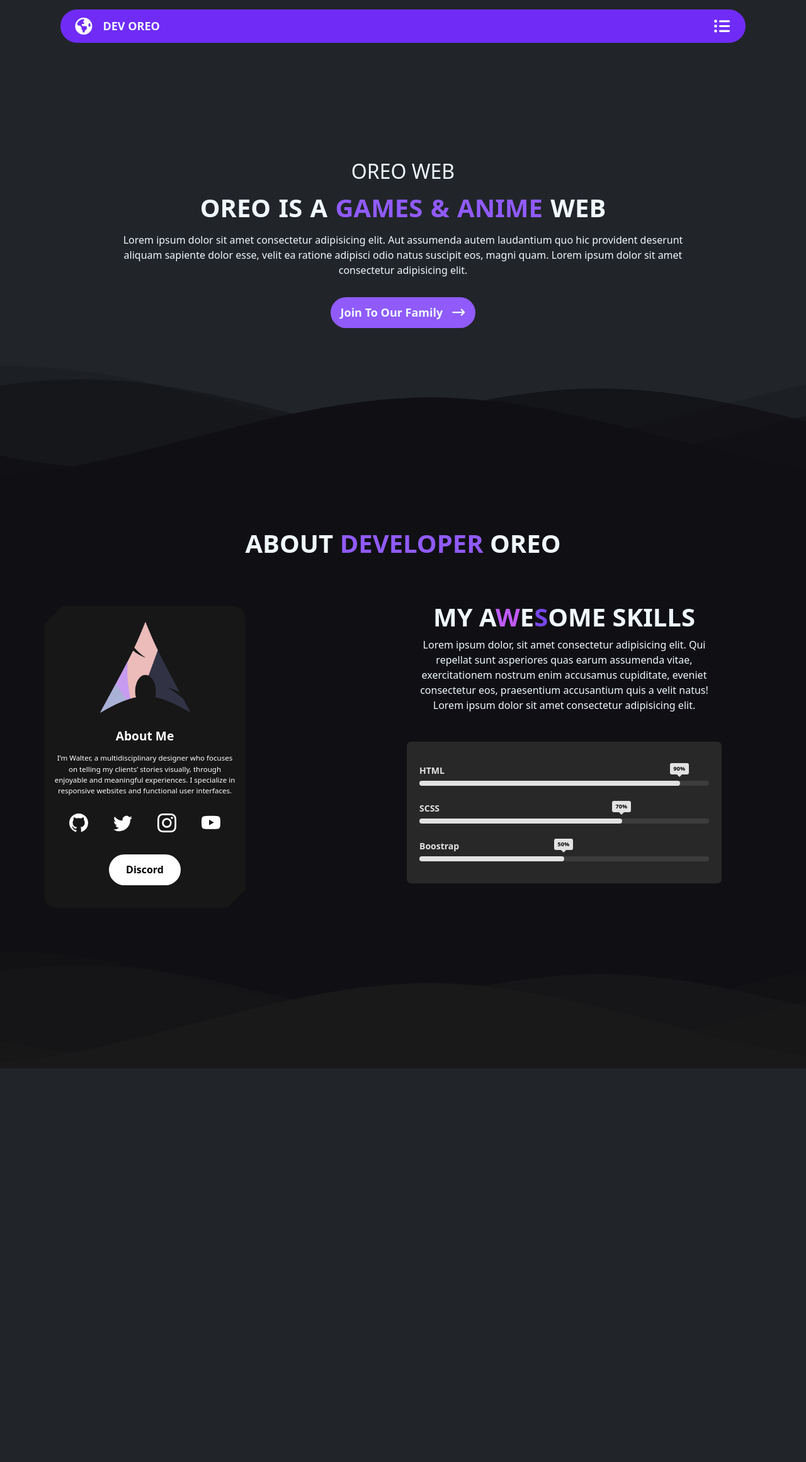
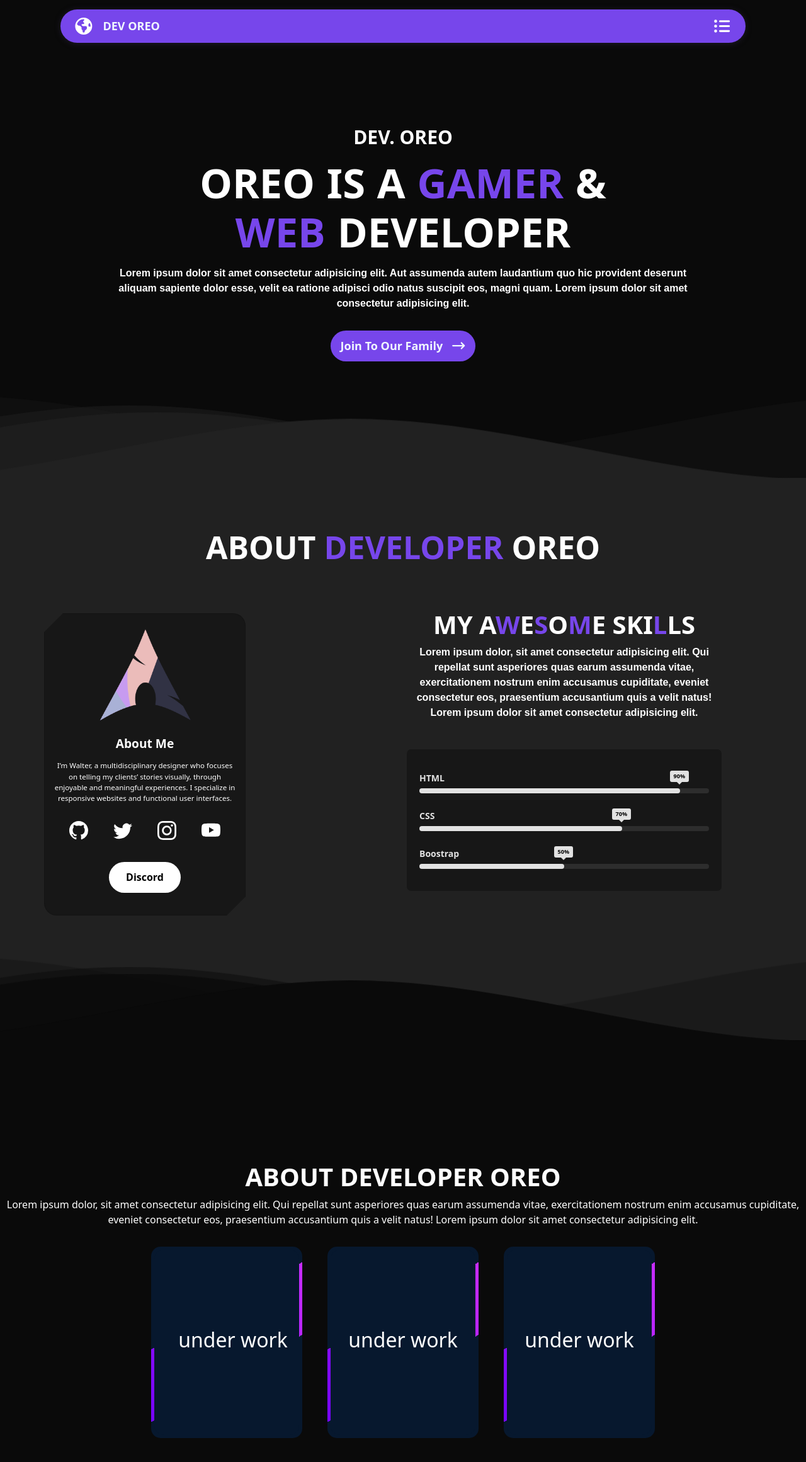
Before and after one commit to Alaa2472/Oreo-Website, a plain HTML site: page index.html in a window 1280 px wide. Shown: the whole page at 63% size. Before the commit the page ends 1697 px from the top, so only its background shows below. Drawn offline with Linux system fonts and the light colour scheme.

Commit message:
oreo on top

```diff
--- a/index.html
+++ b/index.html
@@ -93,10 +93,10 @@
             <div class="hero text-center container">
                 <div>
                     <h2>
-                        OREO WEB
+                        DEV. OREO
                     </h2>
                     <h1>
-                        OREO IS A<span> GAMES & ANIME</span> WEB
+                        OREO IS A<span> GAMER </span>&<span> WEB </span>DEVELOPER
                     </h1>
                     <p>
                         Lorem ipsum dolor sit amet consectetur adipisicing elit. Aut assumenda autem laudantium quo hic
@@ -123,10 +123,10 @@
                                 d="M-160 44c30 0 58-18 88-18s 58 18 88 18 58-18 88-18 58 18 88 18 v44h-352z" />
                         </defs>
                         <g class="parallax">
-                            <use xlink:href="#gentle-wave" x="10" y="0" fill="#101014" opacity=".25" />
-                            <use xlink:href="#gentle-wave" x="10" y="3" fill="#101014" opacity=".5" />
-                            <use xlink:href="#gentle-wave" x="10" y="5" fill="#101014" opacity=".75" />
-                            <use xlink:href="#gentle-wave" x="10" y="7" fill="#101014" />
+                            <use xlink:href="#gentle-wave" x="10" y="0" fill="#212121" opacity=".25" />
+                            <use xlink:href="#gentle-wave" x="10" y="3" fill="#212121" opacity=".5" />
+                            <use xlink:href="#gentle-wave" x="15" y="5" fill="#212121" opacity=".75" />
+                            <use xlink:href="#gentle-wave" x="10" y="7" fill="#212121" />
                         </g>
                     </svg>
                 </div>
@@ -184,7 +184,8 @@
                     </div>
                     <div class="about-h1">
                         <h1 class="a8a">
-                            MY A<span class="w">W</span>E<span class="s">S</span>OME SKILLS
+                            MY A<span class="c">W</span>E<span class="c">S</span>O<span class="c">M</span>E SKI<span
+                                class="c">L</span>LS
                         </h1>
                         <p>
                             Lorem ipsum dolor, sit amet consectetur adipisicing elit. Qui repellat sunt
@@ -204,7 +205,7 @@
                             </div>
 
                             <div class="skill-boxo">
-                                <span class="titleo">SCSS</span>
+                                <span class="titleo">CSS</span>
 
                                 <div class="skill-baro">
                                     <span class="skill-pero csso">
@@ -240,15 +241,49 @@
                         d="M-160 44c30 0 58-18 88-18s 58 18 88 18 58-18 88-18 58 18 88 18 v44h-352z" />
                 </defs>
                 <g class="parallax">
-                    <use xlink:href="#gentle-wave" x="10" y="0" fill="#19191a" opacity=".25" />
-                    <use xlink:href="#gentle-wave" x="10" y="3" fill="#19191a" opacity=".5" />
-                    <use xlink:href="#gentle-wave" x="10" y="5" fill="#19191a" opacity=".75" />
-                    <use xlink:href="#gentle-wave" x="10" y="7" fill="#19191a" />
+                    <use xlink:href="#gentle-wave" x="10" y="0" fill="#0a0a0a" opacity=".25" />
+                    <use xlink:href="#gentle-wave" x="10" y="3" fill="#0a0a0a" opacity=".5" />
+                    <use xlink:href="#gentle-wave" x="10" y="5" fill="#0a0a0a" opacity=".75" />
+                    <use xlink:href="#gentle-wave" x="10" y="7" fill="#0a0a0a" />
                 </g>
             </svg>
 
         </section>
+
+        <section class="Projects" id="Projects">
+            <div class="project-body">
+                <div class="project-txt">
+
+                    <h1>
+                        ABOUT<span> DEVELOPER</span> OREO
+                    </h1>
+                    <p>
+                        Lorem ipsum dolor, sit amet consectetur adipisicing elit. Qui repellat sunt
+                        asperiores quas earum assumenda vitae, exercitationem nostrum enim accusamus
+                        cupiditate, eveniet consectetur eos, praesentium accusantium quis a velit natus!
+                        Lorem ipsum dolor sit amet consectetur adipisicing elit.
+                    </p>
+
+                </div>
+                <div class="project-card">
+                    <div class="carde">
+                        <i class="fa-solid fa-house-laptop" style="color: #B197FC;"></i>
+                        <h2>under work</h2>
+
+                    </div>
+                    <div class="carde">
+                        <h2>under work</h2>
+                    </div>
+                    <div class="carde">
+                        <h2>under work</h2>
+                    </div>
+                </div>
+            </div>
+        </section>
     </main>
+    <footer>
+
+    </footer>
 
     <script src="js/all.min.js">
     </script>
--- a/main.js
+++ b/main.js
@@ -0,0 +1,6 @@
+document.addEventListener("DOMContentLoaded", function () {
+  setTimeout(function () {
+    document.getElementById("contento").style.display = "none";
+    document.getElementById("content").style.display = "block";
+  }, 2000); // 3000 milliseconds (3 seconds)
+});
--- a/style/style.css
+++ b/style/style.css
@@ -3,7 +3,7 @@ body {
   height: 100vh;
   justify-content: center;
   align-items: center;
-  background: #212529;
+  background: #0a0a0a;
 }
 
 .container,
@@ -23,7 +23,7 @@ section {
   justify-content: center;
   align-items: center;
   height: calc(100vh - 56px);
-  color: aliceblue;
+  color: #fff;
 }
 
 .icon {
@@ -37,14 +37,21 @@ section {
 .header {
   padding-top: 15px;
 }
+
 .navbar {
-  position: fixed; /* Set the navbar to fixed position */
-  top: 15px; /* Position the navbar at the top of the page */
-  background: #702cf6;
+  position: fixed;
+  /* Set the navbar to fixed position */
+  top: 15px;
+  /* Position the navbar at the top of the page */
+
   border-radius: 28px;
   margin-inline: 7.5%;
   width: 85%;
   z-index: 20;
+  box-shadow: inset 0px 0px 20px #000000;
+  box-shadow: 0px 1px 10px #1e1928;
+  background: rgba(119, 70, 235, 1);
+  /*backdrop-filter: blur(1.2rem);*/
 }
 
 .navbar-toggler {
@@ -55,7 +62,6 @@ section {
   outline: none;
   border: none;
   box-shadow: none;
-  background: #702cf6;
 }
 
 .navbar .container-fluid {
@@ -83,6 +89,8 @@ section {
 }
 
 .offcanvas {
+  margin-top: 50px;
+  margin-bottom: 50px;
   background: #101014;
   border-top-right-radius: 20px;
   border-bottom-right-radius: 20px;
@@ -130,21 +138,31 @@ section {
   overflow-y: auto;
 }
 
+.offcanvas-body .nav-item {
+  list-style: none;
+}
+
 .offcanvas-body .nav-item .btn {
+  display: flex;
+  flex-direction: row;
+  align-items: center;
   padding-block: 10px;
-  padding-left: 25px;
+  padding-left: 12.5px;
   background-color: #0a0a0f;
   margin-bottom: 15px;
-  margin-left: 5px;
+
   border-radius: 13px;
   text-align: start;
   font-weight: 400;
   font-size: large;
   color: #fff;
 }
+.offcanvas-body .nav-item .btn i {
+  margin-right: 30px;
+}
 
 .offcanvas-body .nav-item .btn:hover {
-  background-color: #905bfa;
+  background-color: #7746eb;
 }
 
 .navbar-nav .nav-link.active {
@@ -155,7 +173,7 @@ section {
 }
 
 .offcanvas-body .nav-item .btn:focus {
-  background: #905bfa;
+  background: #7746eb;
 }
 
 /** HERO SECTION**/
@@ -165,21 +183,25 @@ section {
   word-spacing: 2px;
   margin-block: 15px;
   margin-inline: 15%;
-  font-size: 900;
-  font-weight: 900;
+  font-size: 65px;
+  font-weight: 800;
 }
 
 .hero h2 {
-  margin-bottom: 10px;
+  margin-bottom: 7px;
+  font-size: 30px;
+  font-weight: 600;
 }
 
 .hero p {
+  font-weight: 700;
+  font-family: Arial, Helvetica, sans-serif;
   text-align: center;
   margin-inline: 10%;
 }
 
 .landing h1 span {
-  color: #905bfa;
+  color: #7746eb;
 }
 
 .h-btn {
@@ -187,10 +209,11 @@ section {
   padding-block: 10px;
   padding-inline: 15px;
   color: aliceblue;
-  background-color: #905bfa;
+  background-color: #7746eb;
   font-size: large;
   font-weight: 700;
   border-radius: 25px;
+  z-index: 1000;
 }
 
 .h-btn:hover {
@@ -202,6 +225,7 @@ section {
   bottom: 0;
   margin-bottom: 40px;
   width: 100%;
+  z-index: 0;
 }
 
 /**About section**/
@@ -212,15 +236,16 @@ section {
   justify-content: space-between;
   align-items: center;
   top: 0;
+  color: #0000;
 }
+
 .About {
-  background: #101014;
+  background: #212121;
   display: flex;
   justify-content: center;
   align-items: center;
-  min-height: 100vh;
+  min-height: 90vh;
   height: auto;
-  color: aliceblue;
 }
 
 .about {
@@ -239,7 +264,7 @@ section {
 }
 
 .about h1 span {
-  color: #905bfa;
+  color: #7746eb;
 }
 
 .about-2 {
@@ -247,9 +272,9 @@ section {
   flex-direction: row;
   justify-content: space-between;
 }
+
 .about-2 .about-h1 {
   margin-left: 18rem;
-  display: flex;
   flex-direction: column;
   display: flex;
   text-align: center;
@@ -267,24 +292,26 @@ section {
 
 .about-h1 .a8a {
   font-weight: 800;
+  color: white;
 }
-.about-h1 .a8a .w {
-  color: #c05bfa;
+
+.about-h1 p {
+  font-family: Arial, Helvetica, sans-serif;
+  font-weight: 700;
+  color: white;
 }
-.about-h1 .a8a .s {
+
+.about-h1 .a8a .c {
   color: #7746eb;
-}
-.about-2 .about-h1 p {
-  margin-top: 100px;
 }
 
 .about-text {
   margin-bottom: 15px;
 }
 
-.about-text h1 {
+.about .about-text h1 {
   margin-top: 40px;
-  font-size: 1500;
+  font-size: 50px;
   font-weight: 800;
 }
 
@@ -367,7 +394,7 @@ section {
 }
 
 .card a:hover {
-  color: #905bfa;
+  color: #7746eb;
 }
 
 .card button {
@@ -383,11 +410,12 @@ section {
 }
 
 .card button:hover {
-  background: #8446ff;
+  background: #7746eb;
   color: white;
   cursor: pointer;
   margin-inline: auto;
 }
+
 .card .share a {
   margin-inline: 12px;
 }
@@ -397,7 +425,7 @@ section {
   position: relative;
   max-width: 500px;
   width: 85%;
-  background: #282828;
+  background: #171717;
   margin: 0 15px;
   margin-top: 30px;
   padding: 10px 20px;
@@ -495,21 +523,32 @@ section {
 .waves {
   position: relative;
   width: 100%;
-  height: 30vh;
+  height: 10vh;
   margin-bottom: -7px;
   /*Fix for safari gap*/
   min-height: 150px;
   max-height: 200px;
 }
+
 .waves2 {
   position: relative;
   width: 100%;
-  height: 30vh;
-  margin-bottom: -7px;
+  height: 10vh;
+  margin-bottom: 0px;
   /*Fix for safari gap*/
   min-height: 150px;
   max-height: 200px;
   border-bottom-right-radius: 20px;
+  background: transparent;
+}
+.waves3 {
+  position: relative;
+  width: 100%;
+  height: 20vh;
+  gap: 10;
+  /*Fix for safari gap*/
+  min-height: 150px;
+  max-height: 200px;
 }
 
 .content {
@@ -526,23 +565,23 @@ section {
 }
 
 .parallax > use:nth-child(1) {
-  animation-delay: -23s;
+  animation-delay: -1s;
+  animation-duration: 7.5s;
+}
+
+.parallax > use:nth-child(2) {
+  animation-delay: -5s;
+  animation-duration: 10s;
+}
+
+.parallax > use:nth-child(3) {
+  animation-delay: -10s;
   animation-duration: 15s;
 }
 
-.parallax > use:nth-child(2) {
-  animation-delay: -14s;
+.parallax > use:nth-child(4) {
+  animation-delay: -20s;
   animation-duration: 20s;
-}
-
-.parallax > use:nth-child(3) {
-  animation-delay: -40s;
-  animation-duration: 30s;
-}
-
-.parallax > use:nth-child(4) {
-  animation-delay: -10s;
-  animation-duration: 45s;
 }
 
 @keyframes move-forever {
@@ -555,18 +594,115 @@ section {
   }
 }
 
+/***PPPPPPRRRRRROOOOOOOJJJJEEEECCCCCTTTTTTTTSSSSSS***/
+
+.Projects {
+  display: flex;
+  justify-content: center;
+  align-items: center;
+  min-height: 100vh;
+  height: auto;
+}
+
+.project-txt .title {
+  top: 0;
+  font-weight: 800;
+  color: white;
+}
+.project-txt {
+  top: 0;
+  margin-bottom: 15px;
+  display: flex;
+  flex-direction: column;
+  text-align: center;
+}
+
+.project-txt h1 {
+  margin-top: 40px;
+  font-size: 1500;
+  font-weight: 800;
+}
+
+.about-h1 p {
+  font-family: Arial, Helvetica, sans-serif;
+  font-weight: 700;
+  color: white;
+}
+
+.about-h1 .a8a .c {
+  color: #7746eb;
+}
+
+.about-text {
+  margin-bottom: 15px;
+}
+
+.about-text h1 {
+  margin-top: 40px;
+  font-size: 1500;
+  font-weight: 800;
+}
+
+.project-card {
+  display: flex;
+  justify-content: center;
+  align-items: center;
+  flex-direction: row;
+}
+
+.carde {
+  margin-bottom: 15px;
+  margin-inline: 20px;
+  min-width: 240px;
+  min-height: 304px;
+  background: #07182e;
+  position: relative;
+  display: flex;
+  place-content: center;
+  place-items: center;
+  overflow: hidden;
+  border-radius: 15px;
+}
+
+.carde h2 {
+  z-index: 1;
+  color: white;
+  font-size: 2em;
+}
+
+.carde::before {
+  content: "";
+  position: absolute;
+  width: 100px;
+  background-image: linear-gradient(
+    180deg,
+    rgb(111, 0, 255),
+    rgb(207, 48, 255)
+  );
+  height: 130%;
+  animation: rotBGimg 3s linear infinite;
+  transition: all 0.2s linear;
+}
+
+@keyframes rotBGimg {
+  from {
+    transform: rotate(0deg);
+  }
+
+  to {
+    transform: rotate(360deg);
+  }
+}
+
+.carde::after {
+  content: "";
+  position: absolute;
+  background: #07182e;
+  inset: 5px;
+  border-radius: 15px;
+}
 /*Shrinking for mobile*/
 @media (max-width: 768px) {
-  .waves {
-    height: 90px;
-    min-height: 40px;
-  }
-
-  .waves2 {
-    height: 90px;
-    min-height: 40px;
-  }
-
   .content {
     height: 40vh;
   }
@@ -574,24 +710,72 @@ section {
   h1 {
     font-size: 24px;
   }
+
+  .about .about-text h1 {
+    font-size: 40px;
+    margin-bottom: 15px;
+  }
+
+  .a8a {
+    margin-top: 10px;
+    margin-bottom: 15px;
+    font-size: 40px;
+  }
 }
+@media (max-width: 600px) {
+  .hero h1 {
+    font-size: 45px;
+    margin-inline: 5%;
+  }
 
-@media (max-width: 800px) {
+  .hero h2 {
+    font-weight: bold;
+  }
+}
+@media (max-width: 700px) {
+  .offcanvas {
+    margin-top: 15px;
+    margin-bottom: 15px;
+  }
+
+  .oreo {
+    z-index: 1;
+  }
+
   .otto {
     flex-direction: column;
   }
+
   .About {
     height: auto;
   }
+
+  .about-text h1 {
+    font-size: 45px;
+  }
+
   .card {
     width: 18em;
     height: auto;
   }
+
   .card button {
     margin-top: 15px;
     margin-bottom: 15px;
   }
+
   .about-h1 {
     margin-left: 0;
   }
+
+  .project-card {
+    flex-direction: column;
+  }
 }
+
+@media (max-width: 360px) {
+  .oreo {
+    margin-bottom: auto;
+    margin-bottom: -15px;
+  }
+}
```
